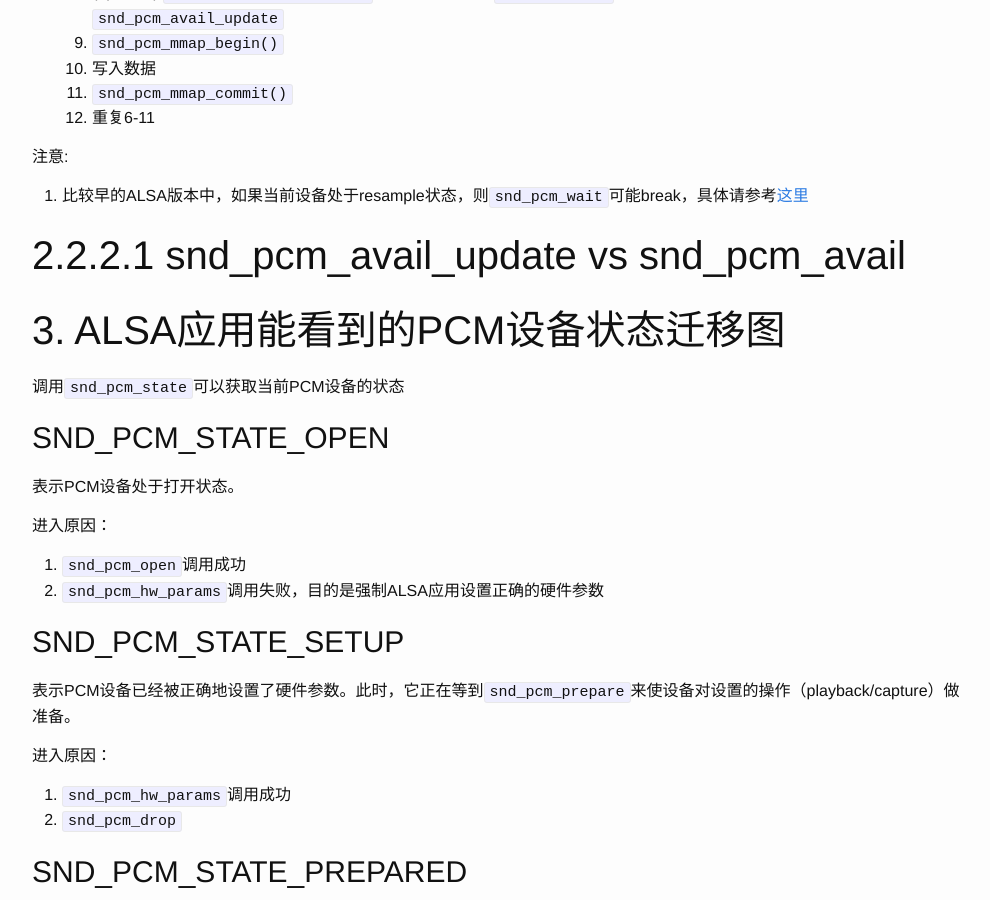
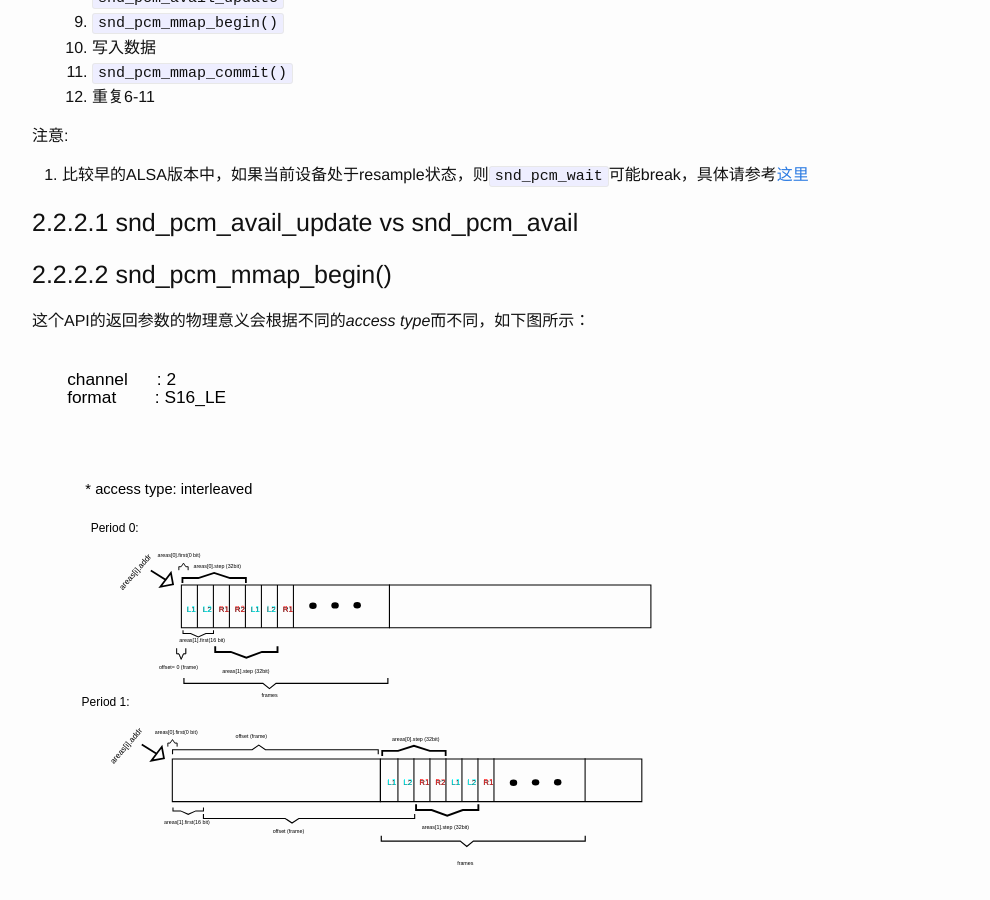
Before and after one commit to magodo/magodo.github.io-old, a Jekyll site: the page built from _posts/2016-04-14-alsa-pcm.md, in a window 1280 px wide and 900 px high, scrolled down 6205 px. Shown: the whole window, without its empty margins (138-1128 px from the left). Built offline with Jekyll 4.4.1, drawn with Linux system fonts in a browser that asks for light colours; some of the changed text lies outside the part shown.

Commit message:
alsa snd_pcm_mmap_begin

```diff
--- a/_posts/2016-04-14-alsa-pcm.md
+++ b/_posts/2016-04-14-alsa-pcm.md
@@ -109,7 +109,7 @@
 
 # 2. ALSA 设备打开 和 数据传输
 
-# 2.1 阻塞和非阻塞打开设备
+## 2.1 阻塞和非阻塞打开设备
 
 PCM设备可以以阻塞或非阻塞两种模式打开：
 
@@ -127,13 +127,13 @@
 
     该阻塞模式模式可以通过`snd_pcm_nonblock`函数改变。
 
-# 2.2 数据传输
+## 2.2 数据传输
 
-# 2.2.1 读写传输(read/write)
+### 2.2.1 读写传输(read/write)
 
 可以用于传输interleaved/non-interleaved的数据，并且有阻塞和非阻塞两种模式
 
-# 2.2.2 直接读写传输(mmap)
+### 2.2.2 直接读写传输(mmap)
 
 可以用于传输interleaved/non-interleaved/complex的数据。应用程序的调用顺序如下：
 
@@ -171,9 +171,13 @@
 
 1. 比较早的ALSA版本中，如果当前设备处于resample状态，则`snd_pcm_wait`可能break，具体请参考[这里](https://www.mail-archive.com/alsa-devel@lists.sourceforge.net/msg12048.html)
 
-# 2.2.2.1 snd_pcm_avail_update vs snd_pcm_avail
+#### 2.2.2.1 snd_pcm_avail_update vs snd_pcm_avail
 
+#### 2.2.2.2 snd_pcm_mmap_begin()
 
+这个API的返回参数的物理意义会根据不同的*access type*而不同，如下图所示：
+
+![mmap memory diagram](/images/alsa/pcm/mmap_memory.svg)
 
 
 # 3. ALSA应用能看到的PCM设备状态迁移图
```
Also changed, not shown: images/alsa/pcm/mmap_memory.svg (added).
